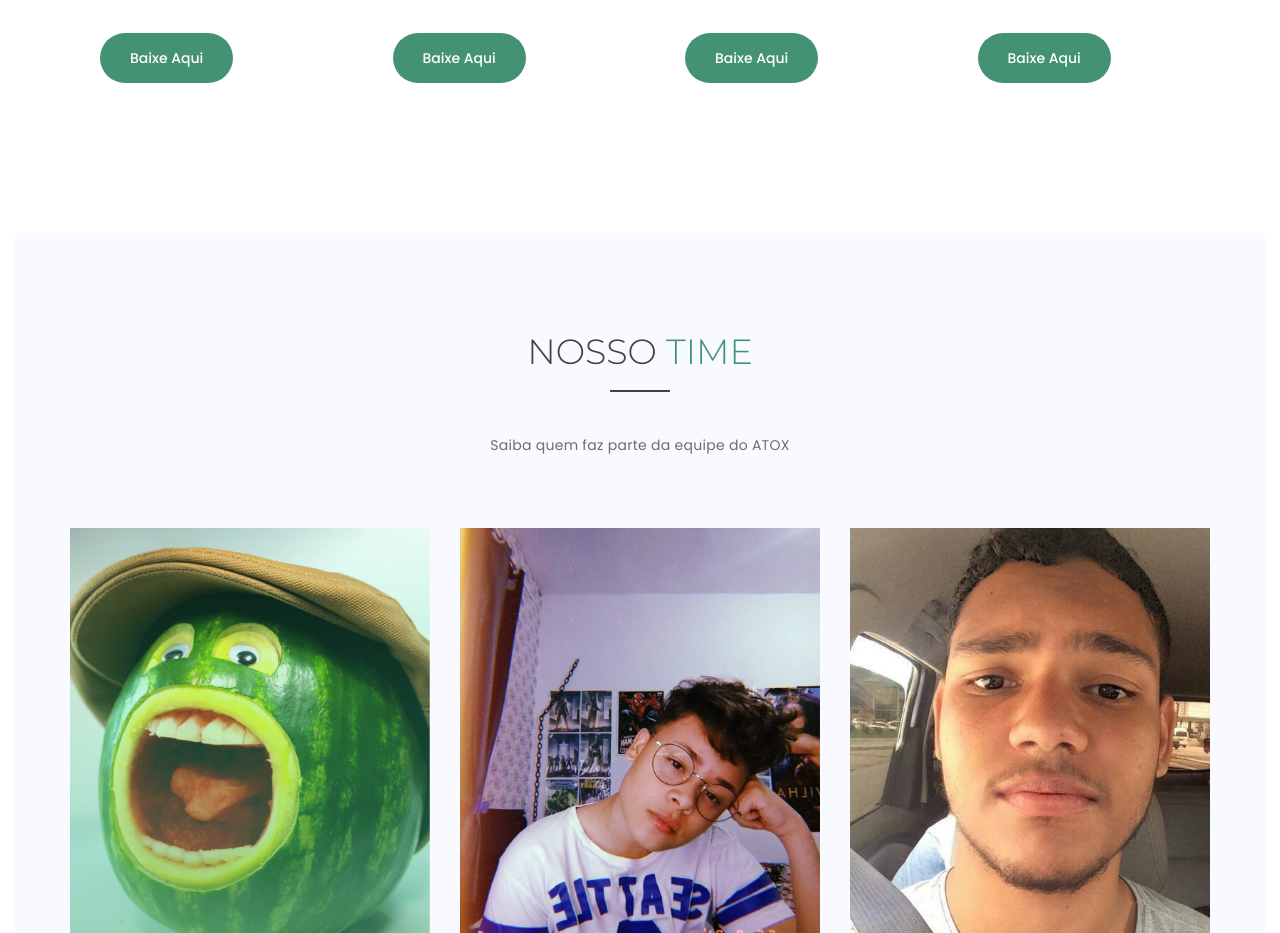
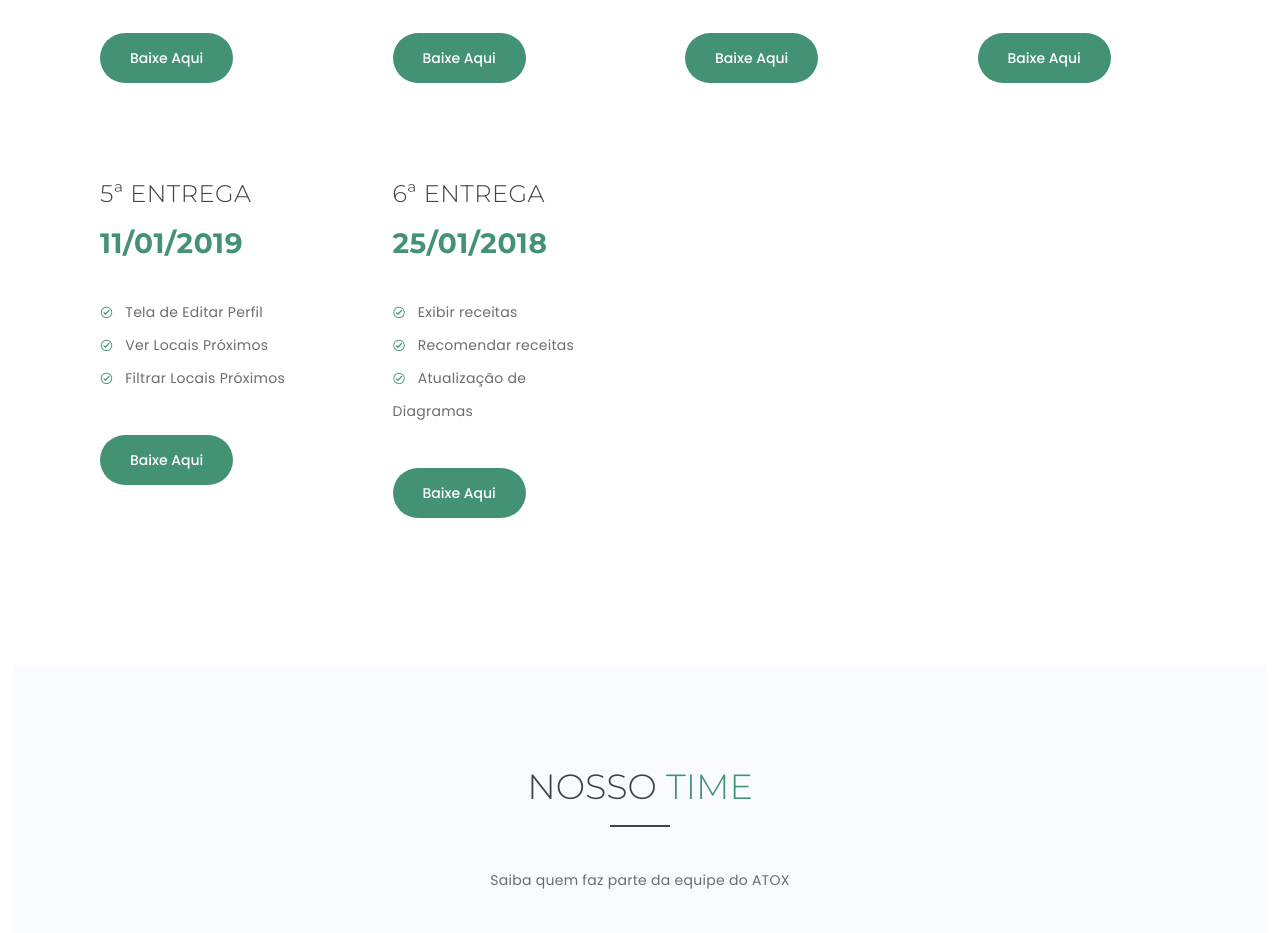
Before and after one commit to atoxapp/atoxapp.github.io, a plain HTML site: page index.html in a window 1280 px wide. Shown: the part 5000-5933 px from the top of the page. Drawn offline with Linux system fonts and the light colour scheme; some packages are replaced by stand-ins of ours; files whose address does not match are found by name.

Commit message:
Atualizando de acordo com a ultima sprint

```diff
--- a/index.html
+++ b/index.html
@@ -455,7 +455,7 @@
                                     <li><i class="icofont icofont-check-circled"></i>Atualizações no site</li>
                                     <li><i class="icofont icofont-check-circled"></i>Diagramas</li>
                                 </ul>
-                                <a href="https://drive.google.com/open?id=1ZpzayuzDckY_rAJ2JL9iR3p0tmyoAcxw" class="purchase-btn">Baixe Aqui</a>
+                                <a href="https://drive.google.com/drive/u/0/folders/1ZpzayuzDckY_rAJ2JL9iR3p0tmyoAcxw" class="purchase-btn">Baixe Aqui</a>
                             </div>
                         </div>
                         <div class="col-md-3 col-xs-6">
@@ -487,10 +487,41 @@
                                     <li><i class="icofont icofont-check-circled"></i>Perfil de usuário</li>
                                     <li><i class="icofont icofont-check-circled"></i>Fazer Logoff</li>
                                 </ul>
-                                <a href="#" class="purchase-btn">Baixe Aqui</a>
+                                <a href="https://github.com/roxacarv/atox/tree/sprint_2.0" class="purchase-btn">Baixe Aqui</a>
                             </div>
                         </div>
-                    </div>
+						<div class="col-md-3 col-xs-6">
+                            <div class="price_item">
+                                <h2 class="price-head">
+                                    5ª ENTREGA
+                                </h2>
+                                <div class="price">
+                                    11/01/2019<sub></sub>
+                                </div>
+                                <ul>
+                                    <li><i class="icofont icofont-check-circled"></i>Tela de Editar Perfil</li>
+                                    <li><i class="icofont icofont-check-circled"></i>Ver Locais Próximos</li>
+                                    <li><i class="icofont icofont-check-circled"></i>Filtrar Locais Próximos</li>
+                                </ul>
+                                <a href="https://github.com/roxacarv/atox/tree/sprint_3.0" class="purchase-btn">Baixe Aqui</a>
+                            </div>
+                        </div>
+						<div class="col-md-3 col-xs-6">
+                            <div class="price_item">
+                                <h2 class="price-head">
+                                    6ª ENTREGA
+                                </h2>
+                                <div class="price">
+                                    25/01/2018<sub></sub>
+                                </div>
+                                <ul>
+                                    <li><i class="icofont icofont-check-circled"></i>Exibir receitas</li>
+                                    <li><i class="icofont icofont-check-circled"></i>Recomendar receitas</li>
+                                    <li><i class="icofont icofont-check-circled"></i>Atualização de Diagramas</li>
+                                </ul>
+                                <a href="https://github.com/roxacarv/atox/tree/sprint_4.0" class="purchase-btn">Baixe Aqui</a>
+                            </div>
+                        </div>
                 </div>
             </section>
             <!--==================== pricing_area-three ====================-->
```
